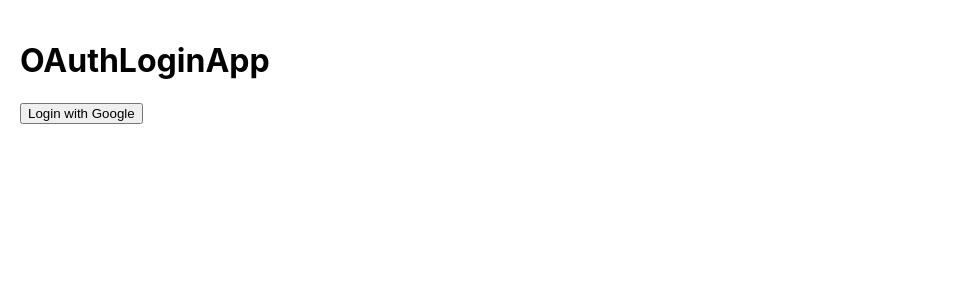
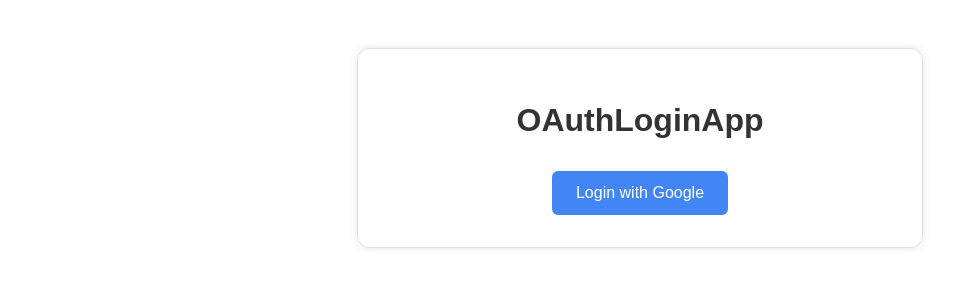
Before and after one commit to maggi0207/OAuthLoginApp-, a React (Create React App) app in the folder client/: page / in a window 1280 px wide. Shown: the top 300 px of the page, without its empty margins (0-966 px from the left). Built offline with nearby package versions, Linux system fonts and the light colour scheme; no server answers.

Commit message:
Update Login.js

```diff
--- a/client/src/Login.js
+++ b/client/src/Login.js
@@ -1,15 +1,59 @@
 import React, { useEffect, useState } from 'react';
 import axios from 'axios';
 
+const styles = {
+  container: {
+    fontFamily: 'Arial, sans-serif',
+    padding: '2rem',
+    maxWidth: 500,
+    margin: '3rem auto',
+    textAlign: 'center',
+    border: '1px solid #ddd',
+    borderRadius: 12,
+    boxShadow: '0 0 10px rgba(0,0,0,0.1)',
+  },
+  heading: {
+    fontSize: '2rem',
+    color: '#333',
+    marginBottom: '1rem',
+  },
+  profileImg: {
+    borderRadius: '50%',
+    width: 80,
+    height: 80,
+    marginTop: '1rem',
+  },
+  button: {
+    backgroundColor: '#4285F4',
+    color: 'white',
+    padding: '0.8rem 1.5rem',
+    fontSize: '1rem',
+    border: 'none',
+    borderRadius: 6,
+    cursor: 'pointer',
+    marginTop: '1rem',
+  },
+  logoutLink: {
+    display: 'inline-block',
+    marginTop: '1rem',
+    color: '#d9534f',
+    textDecoration: 'none',
+    fontWeight: 'bold',
+  },
+};
+
 const Login = () => {
   const [user, setUser] = useState(null);
+  const [loading, setLoading] = useState(true);
 
   const fetchUser = async () => {
     try {
       const res = await axios.get('http://localhost:5000/api/user', { withCredentials: true });
       setUser(res.data);
     } catch (err) {
-      console.error(err);
+      setUser(null);
+    } finally {
+      setLoading(false);
     }
   };
 
@@ -17,18 +61,29 @@
     fetchUser();
   }, []);
 
+  if (loading) {
+    return (
+      <div style={styles.container}>
+        <p>Loading...</p>
+      </div>
+    );
+  }
+
   return (
-    <div style={{ padding: 20 }}>
-      <h1>OAuthLoginApp</h1>
+    <div style={styles.container}>
+      <h1 style={styles.heading}>OAuthLoginApp</h1>
       {user ? (
         <>
+          <img src={user.photos?.[0]?.value} alt="Profile" style={styles.profileImg} />
           <h2>Welcome, {user.displayName}</h2>
-          <br />
-          <a href="http://localhost:5000/auth/logout">Logout</a>
+          <p>{user.emails?.[0]?.value}</p>
+          <a href="http://localhost:5000/auth/logout" style={styles.logoutLink}>
+            Logout
+          </a>
         </>
       ) : (
         <a href="http://localhost:5000/auth/google">
-          <button>Login with Google</button>
+          <button style={styles.button}>Login with Google</button>
         </a>
       )}
     </div>
```
